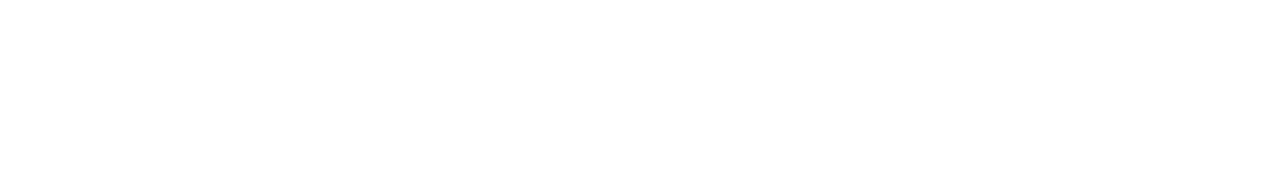
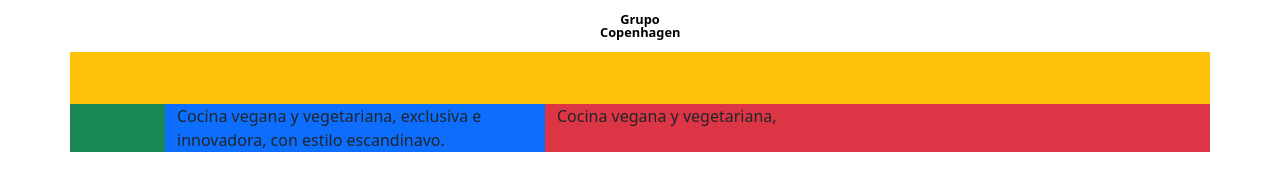
Before and after one commit to ditgrau/fsdGrupoCopenhagen, a plain HTML site: page index.html in a window 1280 px wide. Drawn offline with nearby package versions, Linux system fonts and the light colour scheme.

Commit message:
Work on html structure of home page

```diff
--- a/css/styles.css
+++ b/css/styles.css
@@ -3,9 +3,29 @@
     margin:0;
 }
 
+.container {
+    width: 100vw;
+    height: 100hw;
+}
+
 .own-navbar-text {
     font-size: 0.8rem;
 }
+
+.empty-row {
+    height: 3.5rem;
+}
+
+
+
+
+
+
+
+
+
+
+
 
 .card {
     border:none;
--- a/index.html
+++ b/index.html
@@ -12,3 +12,26 @@
 </head>
 
 <body>
+
+    <!-- NAVBAR -->
+
+    <nav class="navbar fixed-top bg-white navbar-expand-md">
+        <div class="container-fluid d-flex justify-content-center">
+            <a class="navbar-brand home-link text-center lh-1 fw-bold text-wrap own-navbar-text" href="./index.html"
+                style="width: 5rem;">Grupo Copenhagen</a>
+        </div>
+    </nav>
+
+    <div class="container pt-5">
+        <!-- row donde va el texto de presentacion -->
+        <div class="row empty-row bg-warning"></div>
+        <div class="row">
+            <div class="col-1 bg-success"></div>
+            <div class="col col-md-6 col-lg-4 bg-primary"> Cocina vegana y vegetariana, exclusiva e
+                innovadora, con estilo escandinavo.
+            </div>
+            <div class="col bg-danger">Cocina vegana y vegetariana,
+            </div>
+        </div>
+    </div>
+    </body>
```
Also changed, not shown: prueba.html (+1 -7 lines).
